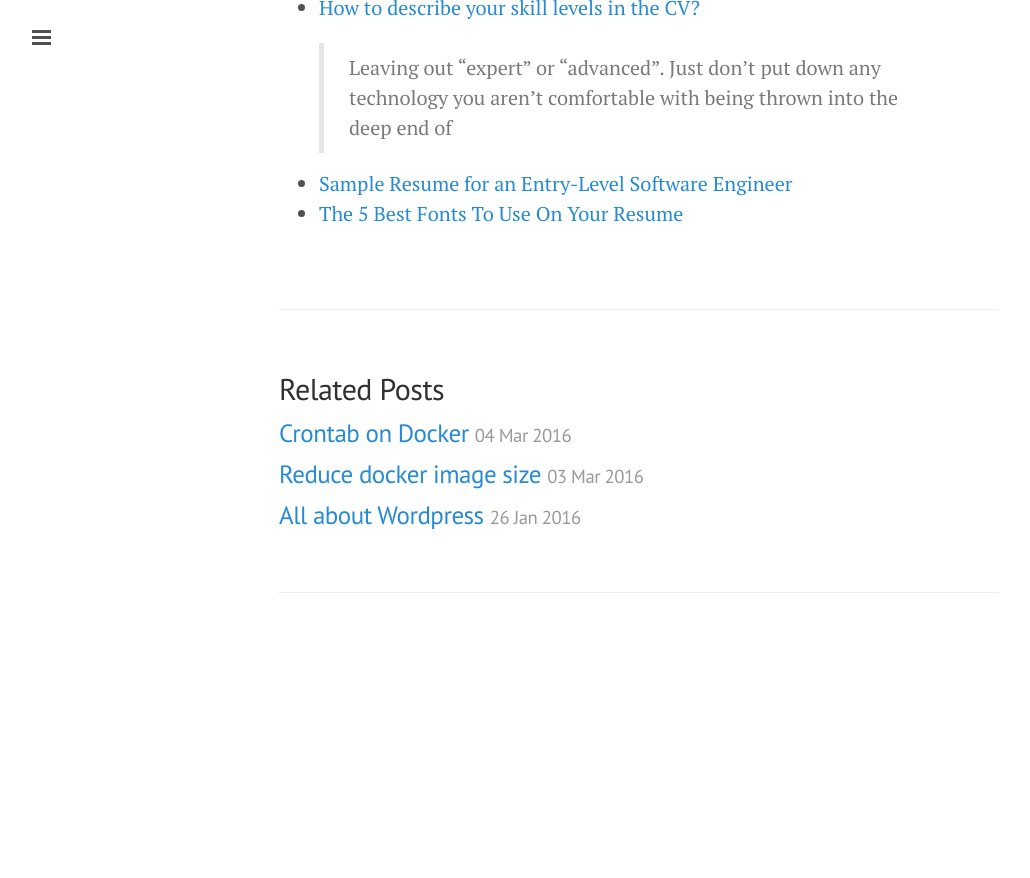
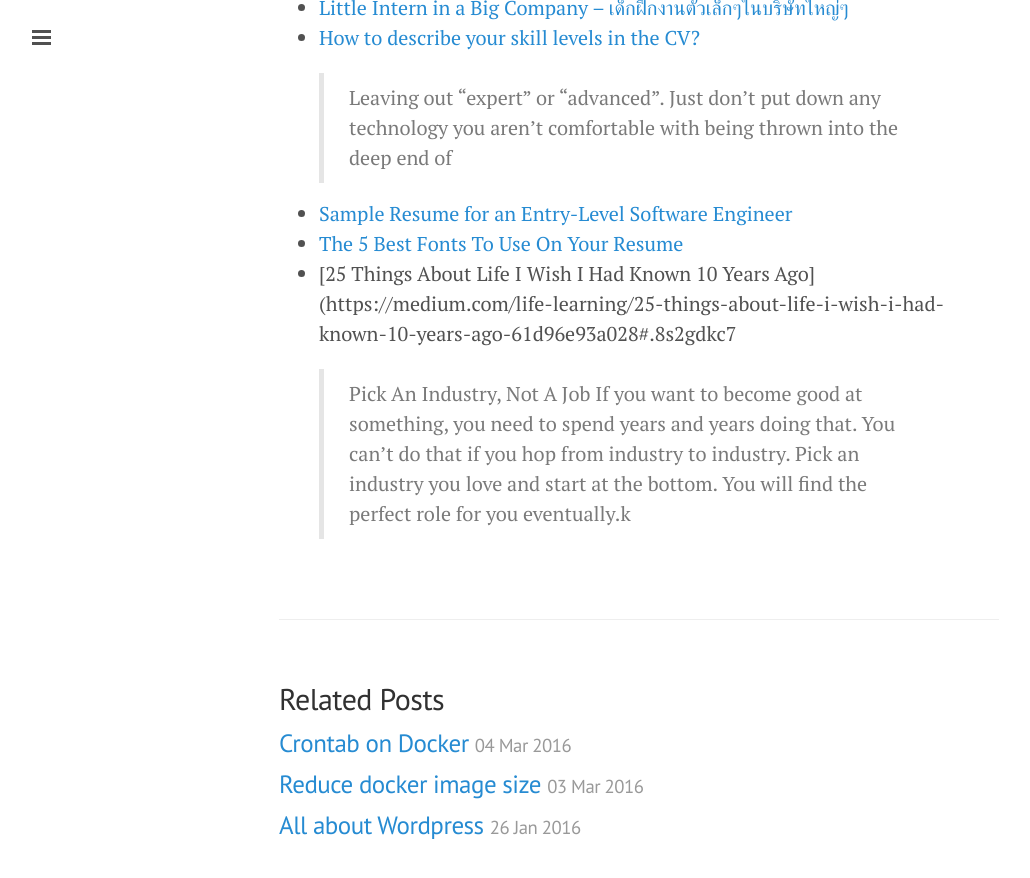
Before and after one commit to ibotdotout/ibotdotout.github.io, a Jekyll site: the page built from _posts/2015-10-21-get-job.md, in a window 1280 px wide and 900 px high, scrolled down 6637 px. Shown: the top 878 px of the window, without its empty margins (1-1031 px from the left). Built offline with Jekyll 4.4.1, drawn with Linux system fonts in a browser that asks for light colours; nearby versions of some CDN libraries; Markdown is read by kramdown in place of the engine named in the settings; comment, search, counter and statistics services are not loaded; before the commit the page ends 7310 px from its top, so only the background shows below that; some of the changed text lies outside the part shown.

Commit message:
Update get-job

```diff
--- a/_posts/2015-10-21-get-job.md
+++ b/_posts/2015-10-21-get-job.md
@@ -170,6 +170,8 @@ excerpt: รวมบทความ เทคนิคต่างๆ เกี
 - <http://careers.stackoverflow.com/chakrit>
 - <http://carpedm20.github.io>
 - <http://dt.in.th>
+- <https://www.linkedin.com/in/tomkowz>
+
 
 ## CV Tools
 - <https://jsonresume.org>
@@ -201,3 +203,7 @@ excerpt: รวมบทความ เทคนิคต่างๆ เกี
 
 - [Sample Resume for an Entry-Level Software Engineer](http://career-advice.monster.com/resumes-cover-letters/resume-samples/sample-resume-software-engineer-entry-level/article.aspx)
 - [The 5 Best Fonts To Use On Your Resume](http://www.huffingtonpost.com/2015/06/12/fonts-to-use-on-resume_n_7562714.html)
+- [25 Things About Life I Wish I Had Known 10 Years Ago](https://medium.com/life-learning/25-things-about-life-i-wish-i-had-known-10-years-ago-61d96e93a028#.8s2gdkc7
+
+    > Pick An Industry, Not A Job
+    > If you want to become good at something, you need to spend years and years doing that. You can’t do that if you hop from industry to industry. Pick an industry you love and start at the bottom. You will find the perfect role for you eventually.k
```
Also changed, not shown: other parts of _posts/2015-10-21-get-job.md (+1 -1 lines).
